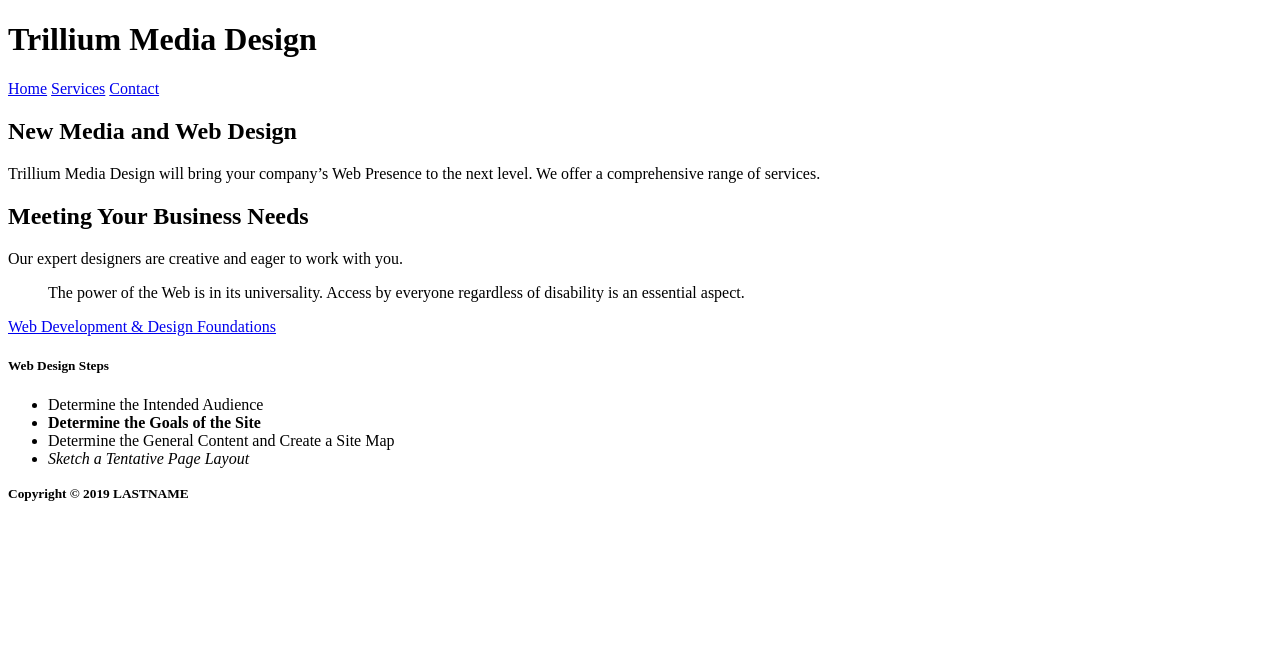
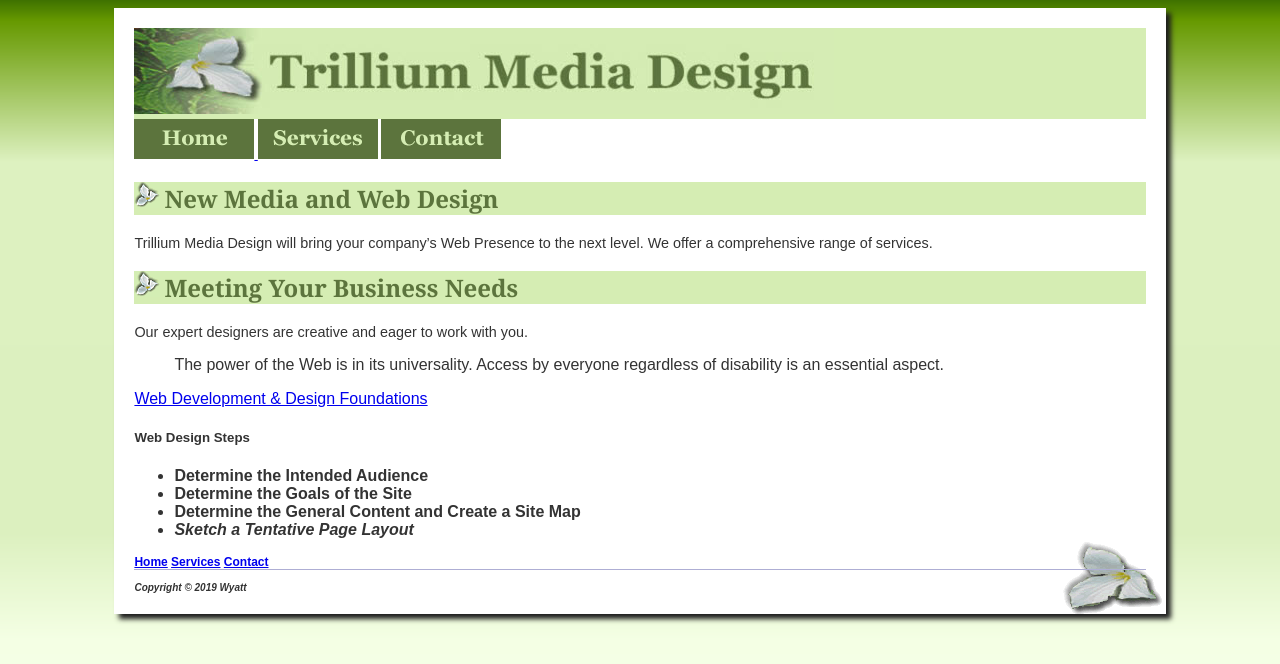
Before and after one commit to 44144Sp21/ch4inclassnotes-Jnwyatt, a plain HTML site: page index.html in a window 1280 px wide. Drawn offline with Linux system fonts and the light colour scheme.

Commit message:
Created Ch4InClassNotes
Added code to index and services pages and created a style sheet

```diff
--- a/index.html
+++ b/index.html
@@ -1,19 +1,24 @@
 <!DOCTYPE html>
 <html lang="en">
 	<head>
-		<title>LASTNAME Chapter 4 InClass Notes</title>
+		<title>WYATT Chapter 4 InClass Notes</title>
 		<meta charset="utf-8">
+        <link rel="stylesheet" href="style.css">
+        <link rel="icon" href="favicon.ico" type="image/x-con">
 	</head>
     <body>
+        <div id="container">
         <!-- Structural Elements - header, nav, main, footer -->
         <header>
-            <h1>Trillium Media Design</h1>
+            <img src="trilliumbanner.jpg" usemap="#image_map">
+            <area alt="NWMSU" title="NWMSU" href="https://www.nwmissouri.edu" coords="2,1,134,85" shape="rect">
+            </map>
         </header>
         <nav>
             <!-- Anchor tags - specifies hyperlink reference to a file. Relative Links - link to pages on own site. -->
-            <a href="index.html">Home</a>
-            <a href="services.html">Services</a>
-            <a href="contact.html">Contact</a>
+            <a href="index.html"><img src="home.gif"alt="Home" width="120" height="40"> </a>
+            <a href="services.html"><img src="services.gif" alt="Services" width="120" height="40"></a>
+            <a href="contact.html"><img src="contact.gif" alt="Contact" width= "120" height= "40"></a>
         </nav>
         <main>
             <h2>New Media and Web Design</h2>
@@ -37,9 +42,14 @@
             </ul>
 
         </main>
+        <nav>
+            <a href="index.html">Home</a>
+            <a href="services.html">Services</a>
+            <a href="contact.html">Contact</a>
+            </nav>
         <footer>
-            <small><strong>Copyright &copy; 2019 LASTNAME</strong></small>
+            <small><strong>Copyright &copy; 2019 Wyatt</strong></small>
         </footer>
-
+</div>
     </body>
 </html>
--- /dev/null
+++ b/style.css
@@ -0,0 +1,34 @@
+body {background-color: #f4ffef;
+    color: #333333;
+        font-family: Arial, Verdana, sans-serif;
+    /*background-image: linear gradient(to bottom,#ffffff, #8fa5ce);*/
+    background-image: url(trilliumgradient.png);
+}
+header {background-color: #d5edb3;
+    color: #5c743d;
+    font-family: Georgia, "Times New Roman", serif;
+}
+h2 {background-color: #d5edb3;
+    color: #5c743d;
+    font-family: Georgia, "Times New Roman", serif;
+    background-image: url(trilliumbullet.gif);
+    background-repeat: no-repeat;
+    padding-left: 30px;
+}
+p{font-size: .90em;}
+ul{font-weight: bold;}
+nav{font-weight: bold;
+    font-size: .75em;
+}
+footer{font-size: .75em;
+    font-style: italic;
+    border-top: thin solid #aeaed4;
+    padding-top: 10px;
+}
+#container {background-color: #ffffff;
+    width: 80%;
+    margin:auto;
+    box-shadow: 5px 5px 5px #1e1e1e;
+    padding: 20px;
+    background: url(trilliumfoot.gif) no-repeat bottom right #ffffff;
+}
```
